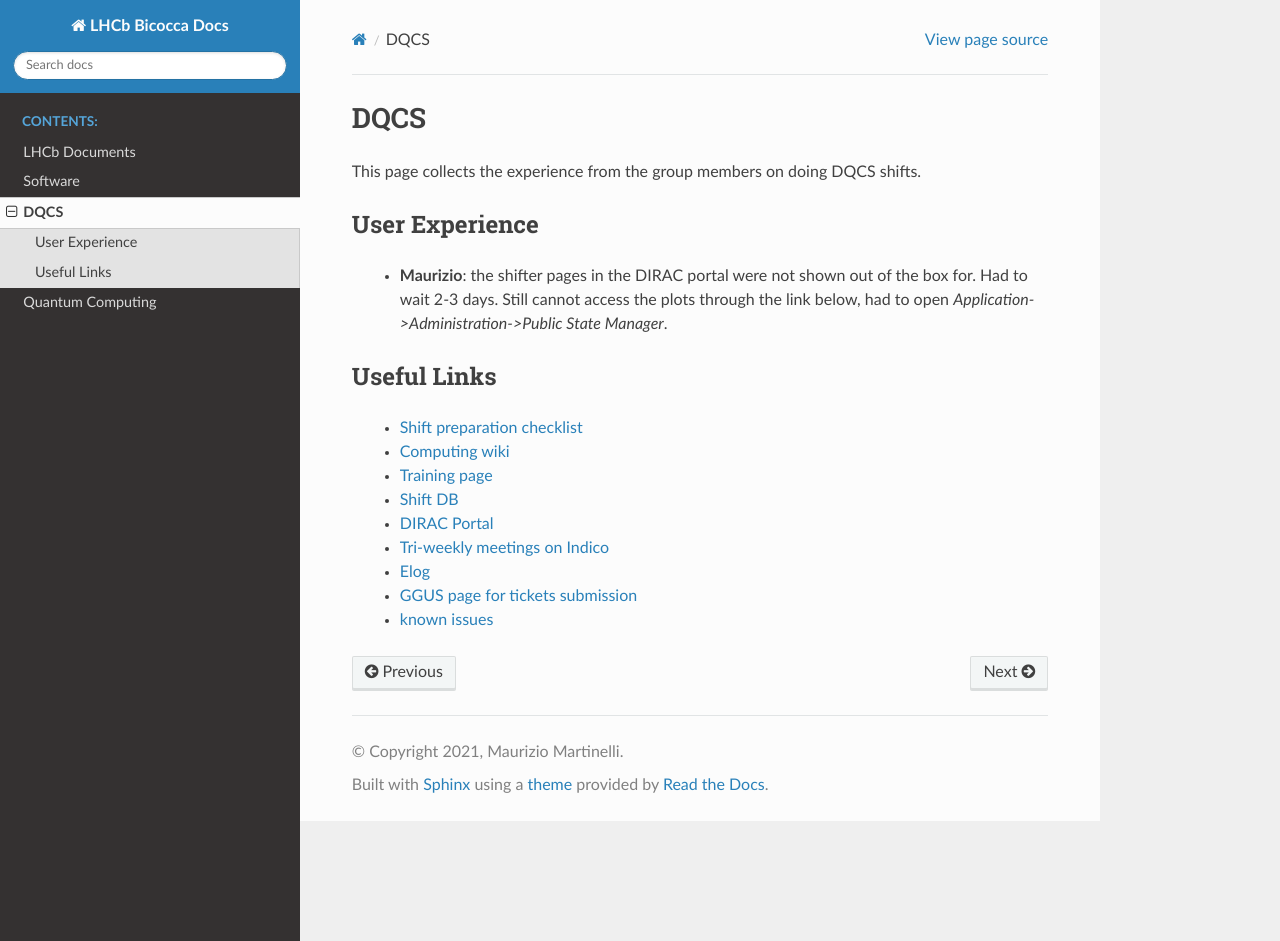
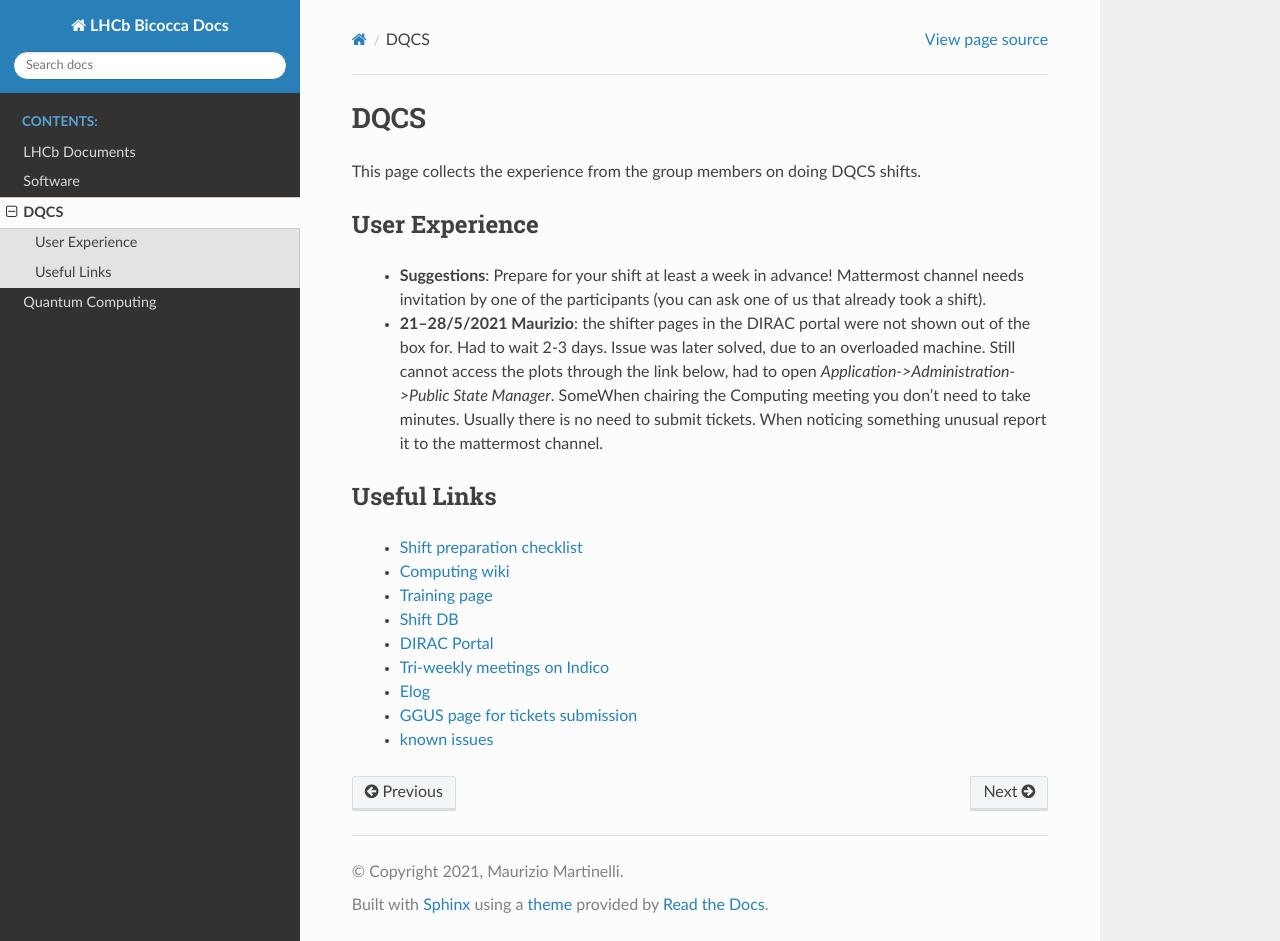
Before and after one commit to lhcb-bicocca/documentation, a Sphinx documentation site: the page built from docs/source/dqcs.rst, in a window 1280 px wide and 941 px high. Built offline with Sphinx 7.4.7 and the Read the Docs theme 2.0.0, drawn with Linux system fonts in a browser that asks for light colours.

Commit message:
updated user experience as dqcs

```diff
--- a/docs/source/dqcs.rst
+++ b/docs/source/dqcs.rst
@@ -4,7 +4,8 @@
 
 User Experience
 ^^^^^^^^^^^^^^^
- - **Maurizio**: the shifter pages in the DIRAC portal were not shown out of the box for. Had to wait 2-3 days. Still cannot access the plots through the link below, had to open `Application->Administration->Public State Manager`.
+ - **Suggestions**: Prepare for your shift at least a week in advance! Mattermost channel needs invitation by one of the participants (you can ask one of us that already took a shift).
+ - **21--28/5/2021 Maurizio**: the shifter pages in the DIRAC portal were not shown out of the box for. Had to wait 2-3 days. Issue was later solved, due to an overloaded machine. Still cannot access the plots through the link below, had to open `Application->Administration->Public State Manager`. SomeWhen chairing the Computing meeting you don't need to take minutes. Usually there is no need to submit tickets. When noticing something unusual report it to the mattermost channel.
 
 Useful Links
 ^^^^^^^^^^^^
```
